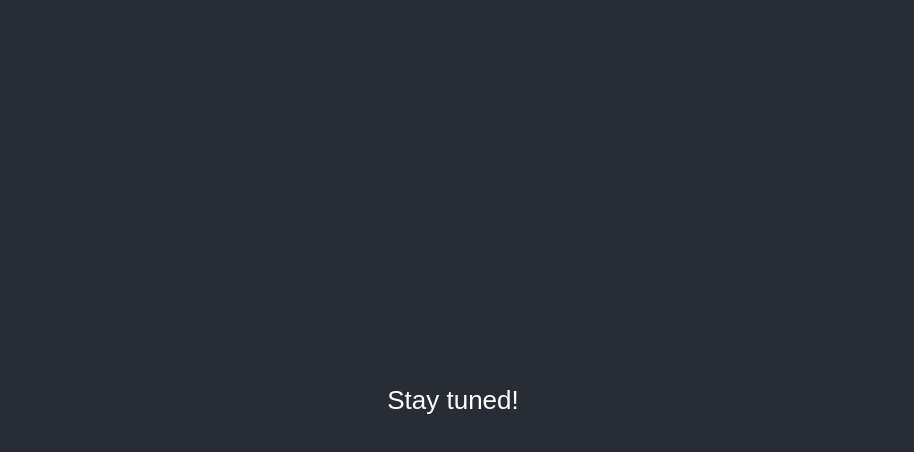
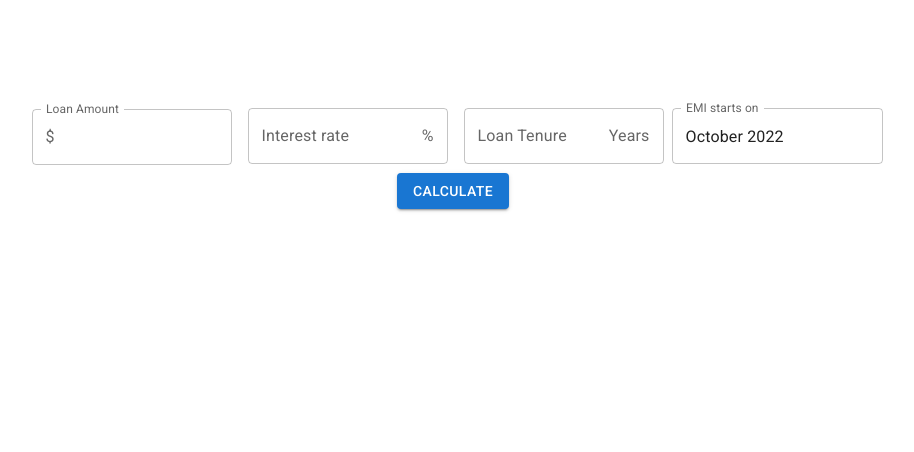
Before and after one commit to agilrajayyan/triminterest, a React (Create React App) app: page / in a window 1280 px wide. Shown: the top 452 px of the page, without its empty margins (187-1101 px from the left). Built offline with nearby package versions, Linux system fonts and the light colour scheme.

Commit message:
-Added a set of input fields and the UI renders the emi details (loan amount remaining, principal component, interest component) -Added a Shared.module.css -Added @mui/material

```diff
--- a/public/index.html
+++ b/public/index.html
@@ -4,7 +4,11 @@
     <meta charset="utf-8" />
     <meta name="viewport" content="width=device-width, initial-scale=1" />
     <meta name="theme-color" content="#000000" />
-    <title>Slay Interest</title>
+    <title>slayinterest</title>
+    <link
+      rel="stylesheet"
+      href="https://fonts.googleapis.com/css?family=Roboto:300,400,500,700&display=swap"
+    />
   </head>
   <body>
     <div id="root"></div>
--- a/src/App.js
+++ b/src/App.js
@@ -1,11 +1,157 @@
+import { useState } from 'react';
 import classes from './App.module.css';
+import shared from './Styles.module.css';
+import Button from '@mui/material/Button';
+import InputAdornment from '@mui/material/InputAdornment';
+import TextField from '@mui/material/TextField';
+import Accordion from '@mui/material/Accordion';
+import AccordionSummary from '@mui/material/AccordionSummary';
+import AccordionDetails from '@mui/material/AccordionDetails';
+import ExpandMoreIcon from '@mui/icons-material/ExpandMore';
+import Typography from '@mui/material/Typography';
+import { AdapterDayjs } from '@mui/x-date-pickers/AdapterDayjs';
+import { LocalizationProvider } from '@mui/x-date-pickers/LocalizationProvider';
+import { DatePicker } from '@mui/x-date-pickers/DatePicker';
+import dayjs from 'dayjs';
 
 function App() {
+  const [loanAmount, setLoanAmount] = useState(0);
+  const [interestRate, seInterestRate] = useState(0);
+  const [numberOfYears, setNumberOfYears] = useState(0);
+  const [date, setDate] = useState(dayjs(new Date()));
+  const [emiSummary, setEmiSummary] = useState([]);
+
+  const loanAmountChangeHandler = (event) => {
+    setLoanAmount(Number(event.target.value));
+  };
+  const interestRateChangeHandler = (event) => {
+    seInterestRate(Number(event.target.value));
+  };
+  const numberOfYearsChangeHandler = (event) => {
+    setNumberOfYears(Number(event.target.value));
+  };
+  const dateChangeHandler = (date) => {
+    setDate(date);
+  };
+
+  /*
+  emi = P * r * ((1+r)^n / ((1+r)^n -1))
+  where,
+  P -> Principal Loan Amount
+  r -> Monthy interest rate
+  n -> Number of period in months
+  */
+  const calculateEmiHandler = () => {
+    const monthlyInterestRate = interestRate / 12 / 100;
+    const numberOfMonths = numberOfYears * 12;
+    const rate = Math.pow(1 + monthlyInterestRate, numberOfMonths);
+
+    const emi = loanAmount * monthlyInterestRate * (rate / (rate - 1));
+
+    let loanRemaining = loanAmount;
+    const emiDetails = Array(numberOfMonths)
+      .fill({})
+      .map(() => {
+        const interestComponent = monthlyInterestRate * loanRemaining;
+        const pricipalComponent = emi - interestComponent;
+        loanRemaining = loanRemaining - pricipalComponent;
+
+        return {
+          emi: Math.round(emi),
+          pricipalComponent: Math.round(pricipalComponent),
+          interestComponent: Math.round(interestComponent),
+          loanRemaining: Math.round(loanRemaining),
+        };
+      });
+    setEmiSummary(emiDetails);
+    const totalInterest = emiSummary.reduce((acc, curr) => {
+      return acc + curr.interestComponent;
+    }, 0);
+    const totalExpense = loanAmount + totalInterest;
+    console.log(date);
+  };
+
   return (
-    <div className={classes.App}>
-      <header className={classes['App-header']}>
-        <p>Stay tuned!</p>
-      </header>
+    <div>
+      <section className={classes['inputs-container']}>
+        <div
+          className={`${shared['flex-h']} ${shared['justify-center']} ${shared['align-basline']}`}
+        >
+          <TextField
+            label="Loan Amount"
+            type="number"
+            id="outlined-start-adornment"
+            sx={{ m: 1, width: '25ch' }}
+            onChange={loanAmountChangeHandler}
+            InputProps={{
+              startAdornment: (
+                <InputAdornment position="start">$</InputAdornment>
+              ),
+            }}
+          />
+          <TextField
+            label="Interest rate"
+            type="number"
+            id="outlined-end-adornment"
+            sx={{ m: 1, width: '25ch' }}
+            onChange={interestRateChangeHandler}
+            InputProps={{
+              endAdornment: <InputAdornment position="end">%</InputAdornment>,
+            }}
+          />
+          <TextField
+            label="Loan Tenure"
+            type="number"
+            id="outlined-end-adornment"
+            sx={{ m: 1, width: '25ch' }}
+            onChange={numberOfYearsChangeHandler}
+            InputProps={{
+              endAdornment: (
+                <InputAdornment position="end">Years</InputAdornment>
+              ),
+            }}
+          />
+          <LocalizationProvider dateAdapter={AdapterDayjs}>
+            <DatePicker
+              views={['year', 'month']}
+              label="EMI starts on"
+              value={date}
+              onChange={(value) => {
+                setDate(value);
+              }}
+              renderInput={(params) => (
+                <TextField {...params} helperText={null} />
+              )}
+            />
+          </LocalizationProvider>
+        </div>
+        <div className={`${shared['flex-h']} ${shared['justify-center']}`}>
+          <Button variant="contained" onClick={calculateEmiHandler}>
+            Calculate
+          </Button>
+        </div>
+      </section>
+      <section className={classes['emi-summary-container']}>
+        {emiSummary.map((data, index) => {
+          return (
+            <Accordion key={data.loanRemaining} defaultExpanded={index === 0}>
+              <AccordionSummary
+                expandIcon={<ExpandMoreIcon />}
+                aria-controls="panel1a-content"
+                id="panel1a-header"
+              >
+                <Typography>Loan Remaining: {data.loanRemaining}</Typography>
+              </AccordionSummary>
+              <AccordionDetails>
+                <Typography> Emi: {data.emi} </Typography>
+                <Typography> Principal: {data.pricipalComponent} </Typography>
+                <Typography> Interest: {data.interestComponent} </Typography>
+                <Typography> Loan Remaining: {data.loanRemaining} </Typography>
+              </AccordionDetails>
+            </Accordion>
+          );
+        })}
+      </section>
     </div>
   );
 }
--- a/src/App.module.css
+++ b/src/App.module.css
@@ -1,14 +1,9 @@
-.App {
-  text-align: center;
+.inputs-container {
+  max-width: 1000px;
+  margin: 100px auto;
 }
 
-.App-header {
-  background-color: #282c34;
-  min-height: 100vh;
-  display: flex;
-  flex-direction: column;
-  align-items: center;
-  justify-content: center;
-  font-size: calc(10px + 2vmin);
-  color: white;
+.emi-summary-container {
+  max-width: 400px;
+  margin: 0 auto;
 }
--- /dev/null
+++ b/src/Styles.module.css
@@ -0,0 +1,17 @@
+.flex-h {
+  display: flex;
+  flex-direction: row;
+}
+
+.flex-v {
+  display: flex;
+  flex-direction: column;
+}
+
+.justify-center {
+  justify-content: center;
+}
+
+.align-basline {
+  align-items: baseline;
+}
--- a/src/index.css
+++ b/src/index.css
@@ -3,14 +3,3 @@
   margin: 0;
   box-sizing: border-box;
 }
-
-html {
-  font-size: 62.5%;
-}
-
-body {
-  font-family: sans-serif;
-  line-height: 1;
-  font-weight: 400;
-  color: #555;
-}
```
Also changed, not shown: package.json (+7 -0 lines), 1 other file (tests, documents, lock files or other folders).
